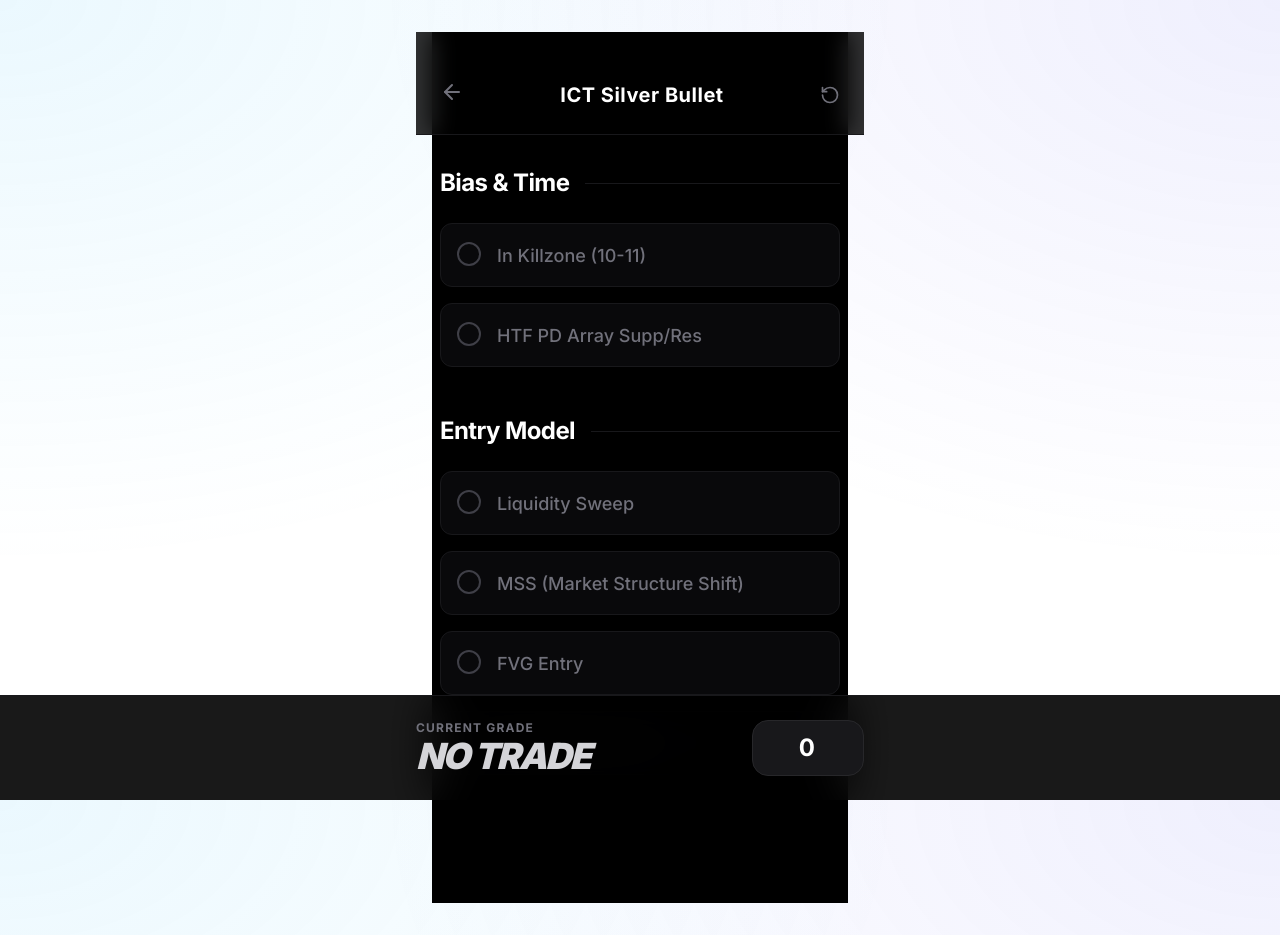
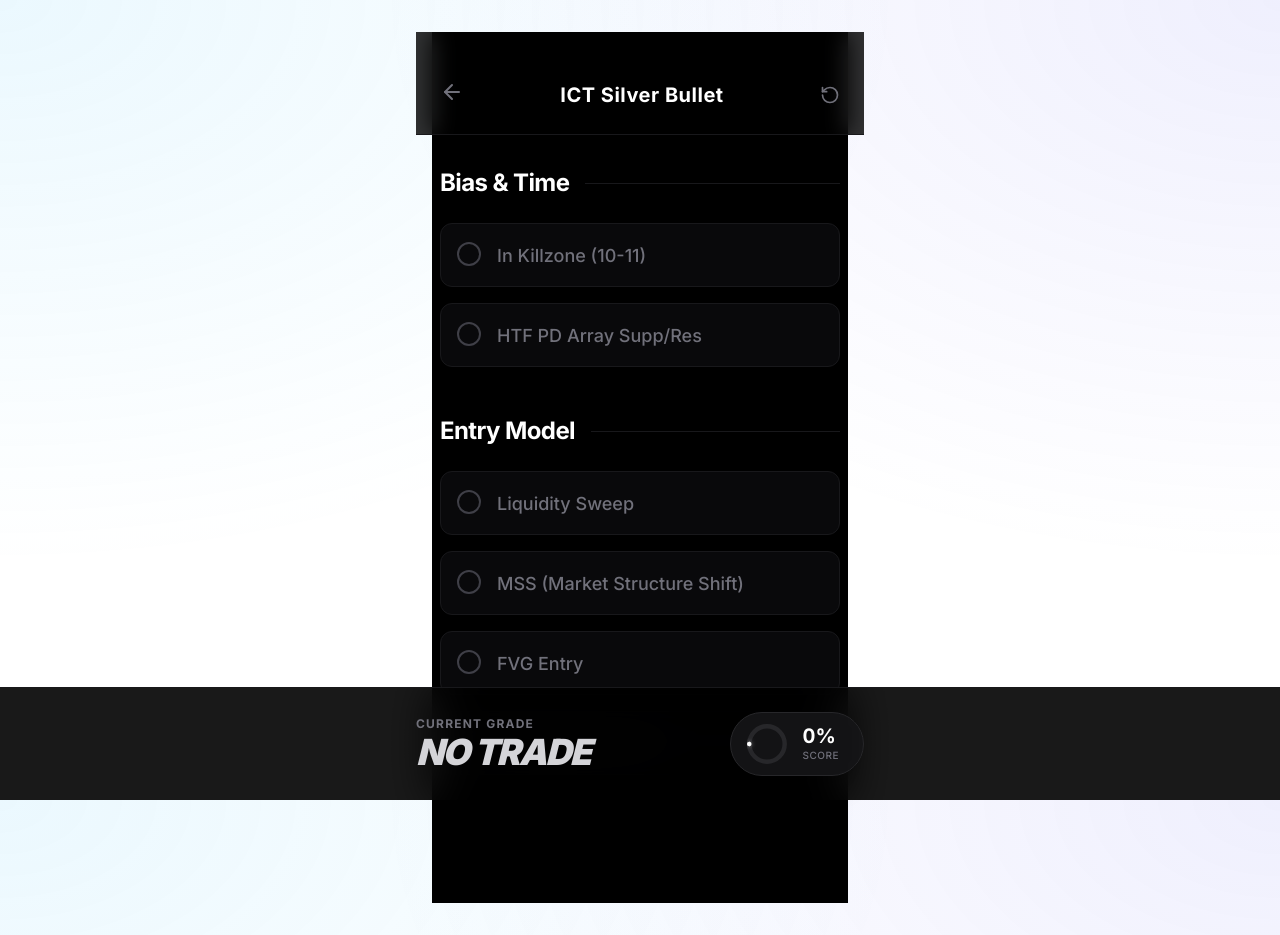
Before and after one commit to rusithrashmitha14-gif/trade-scorer, a Next.js app: page /strategies/1/score in a window 1280 px wide. Built offline with nearby package versions, Linux system fonts and the light colour scheme.

Commit message:
UI: Added Donut Chart progress for scoring view

```diff
--- a/components/scoring/ScoringView.tsx
+++ b/components/scoring/ScoringView.tsx
@@ -160,10 +160,39 @@ export default function ScoringView({ strategy }: ScoringViewProps) {
                         </span>
                     </div>
 
-                    <div className="flex items-center gap-3">
-                        <div className="h-14 w-28 bg-zinc-900 rounded-2xl flex items-center justify-center border border-zinc-800 relative overflow-hidden">
-                            <div className="absolute inset-0 bg-white" style={{ width: `${Math.min(100, Math.max(0, score))}%`, opacity: 0.1 }}></div>
-                            <span className="relative z-10 font-mono text-2xl font-bold text-white tracking-widest">{score}</span>
+                    <div className="h-16 px-4 bg-zinc-900/80 backdrop-blur-sm rounded-full flex items-center gap-4 border border-zinc-800 shadow-xl">
+                        {/* Donut Chart */}
+                        <div className="relative w-10 h-10">
+                            <svg className="w-full h-full -rotate-90 transform" viewBox="0 0 36 36">
+                                {/* Track */}
+                                <path
+                                    className="text-zinc-800"
+                                    d="M18 2.0845
+                                            a 15.9155 15.9155 0 0 1 0 31.831
+                                            a 15.9155 15.9155 0 0 1 0 -31.831"
+                                    fill="none"
+                                    stroke="currentColor"
+                                    strokeWidth="4"
+                                />
+                                {/* Progress */}
+                                <path
+                                    className="text-white drop-shadow-[0_0_2px_rgba(255,255,255,0.5)]"
+                                    strokeDasharray={`${Math.max(0, Math.min(100, score))}, 100`}
+                                    d="M18 2.0845
+                                            a 15.9155 15.9155 0 0 1 0 31.831
+                                            a 15.9155 15.9155 0 0 1 0 -31.831"
+                                    fill="none"
+                                    stroke="currentColor"
+                                    strokeWidth="4"
+                                    strokeLinecap="round"
+                                />
+                            </svg>
+                        </div>
+
+                        {/* Text Info */}
+                        <div className="flex flex-col justify-center pr-2">
+                            <span className="text-xl font-bold text-white leading-none tabular-nums">{score}%</span>
+                            <span className="text-[10px] text-zinc-500 font-medium uppercase tracking-wider mt-0.5">Score</span>
                         </div>
                     </div>
                 </div>
```
